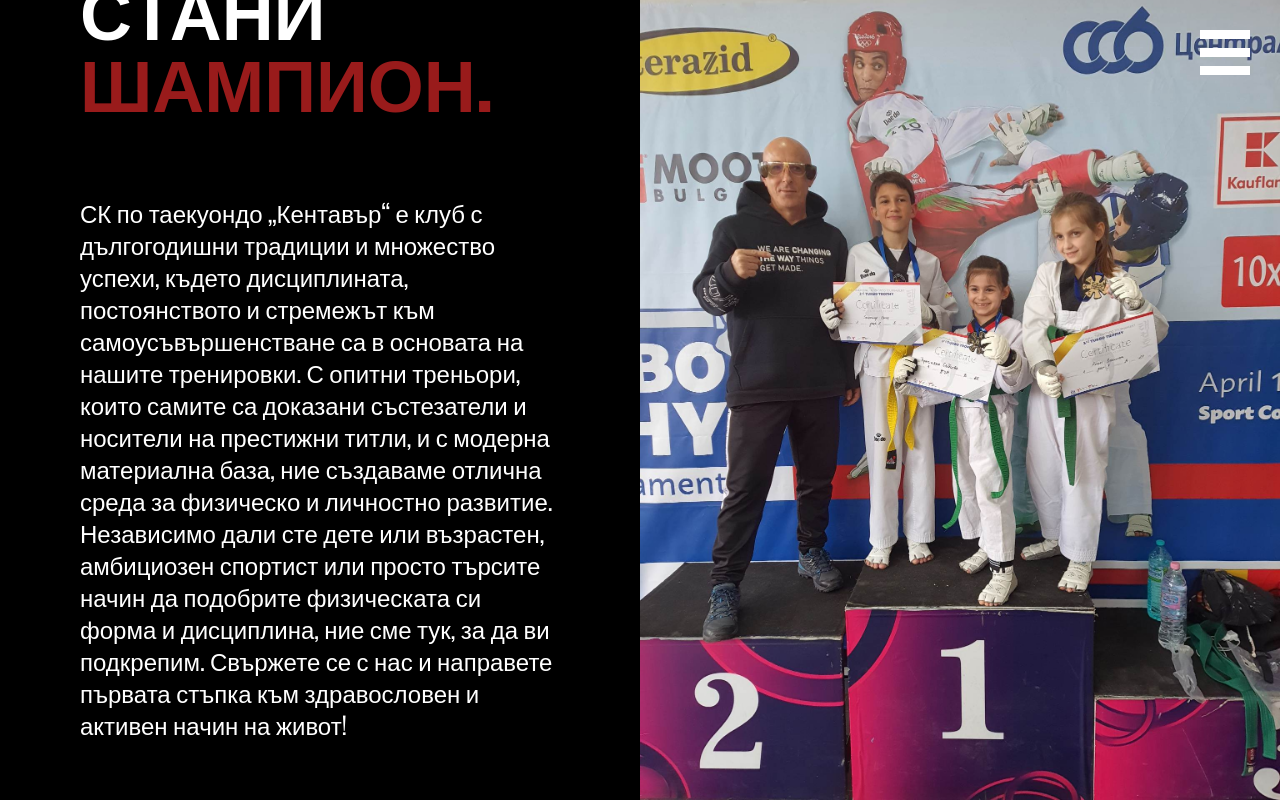
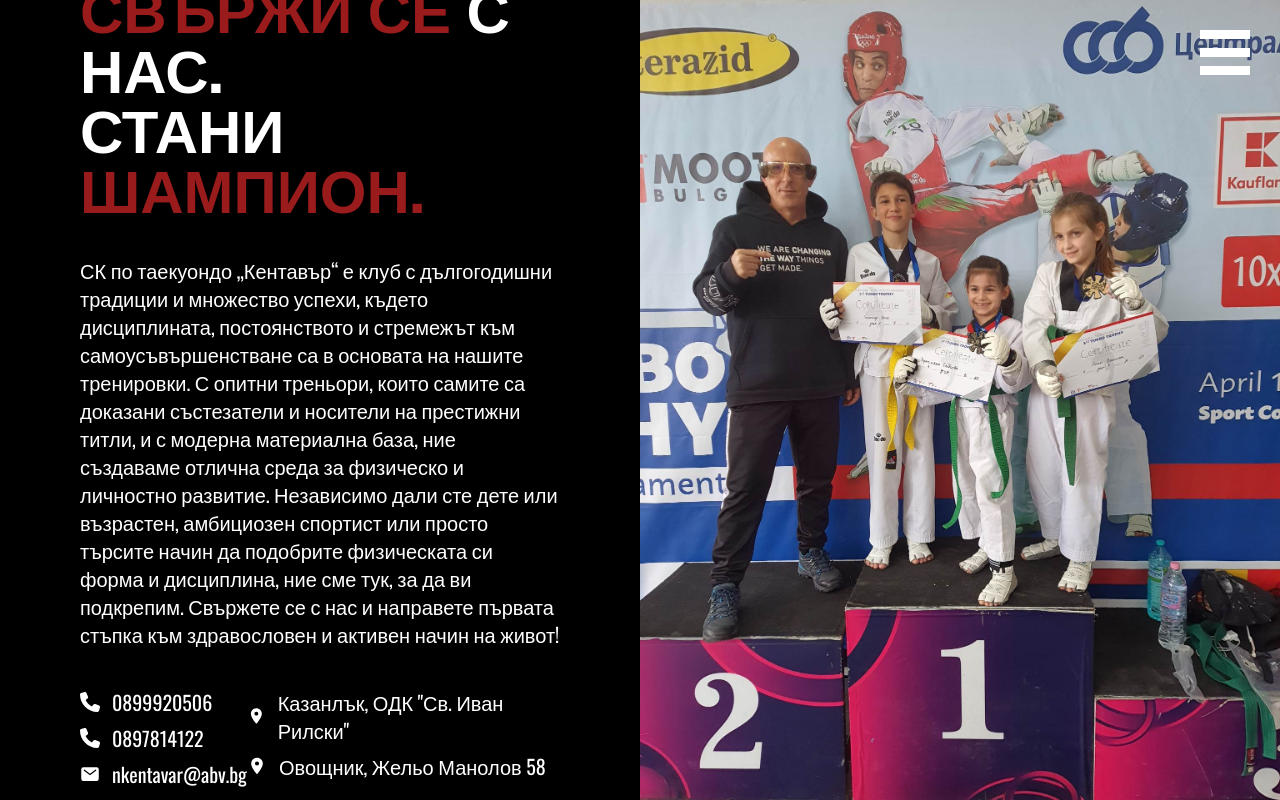
Before and after one commit to HristoBogdanov/kentavar, a Next.js app: page /contacts in a window 1280 px wide. Shown: the top 800 px of the page. Built offline with nearby package versions, Linux system fonts and the light colour scheme.

Commit message:
change spacing in contacts page

```diff
--- a/components/contactsSection.tsx
+++ b/components/contactsSection.tsx
@@ -11,16 +11,16 @@
   return (
     <SlideInFromBottom classes="w-full grid grid-cols-1 lg:grid-cols-2">
       <div className="w-full h-fit max-lg:py-20 lg:h-[100vh] flex flex-col justify-center items-center">
-        <div className="flex flex-col text-white px-10 lg:px-20 gap-10 lg:gap-20">
+        <div className="flex flex-col text-white px-10 lg:px-20 gap-10">
           <div className="w-full flex flex-col">
-            <h1 className="font-black uppercase text-7xl">
+            <h1 className="font-black uppercase text-6xl">
               <span className="text-red-800">свържи се </span>с нас.
             </h1>
-            <h1 className="font-black uppercase text-7xl">
+            <h1 className="font-black uppercase text-6xl">
               стани <span className="text-red-800">шампион.</span>
             </h1>
           </div>
-          <p className="text-2xl text-white">
+          <p className="text-xl text-white">
             СК по таекуондо „Кентавър“ е клуб с дългогодишни традиции и
             множество успехи, където дисциплината, постоянството и стремежът към
             самоусъвършенстване са в основата на нашите тренировки. С опитни
@@ -34,7 +34,7 @@
           </p>
           <div className="flex flex-col max-lg:gap-2 lg:flex-row w-full justify-between">
             <div className="flex flex-col gap-10">
-              <ul className="text-2xl flex flex-col gap-2">
+              <ul className="text-xl flex flex-col gap-2">
                 <Link
                   href="tel: 0899920506"
                   className="flex items-center gap-3 hover:text-red-800 transition-all duration-500"
@@ -70,7 +70,7 @@
               </ul>
             </div>
             <div className="flex flex-col gap-10">
-              <ul className="text-2xl flex flex-col gap-2">
+              <ul className="text-xl flex flex-col gap-2">
                 <Link
                   href={kazanlakHallMap}
                   className="flex items-center gap-3 hover:text-red-800 transition-all duration-500"
```
